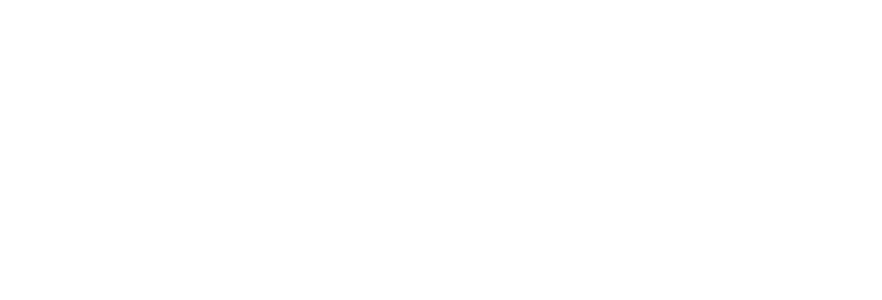
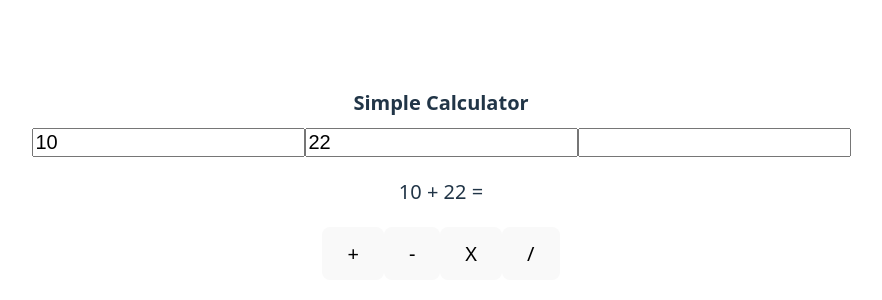
Before and after one commit to Netchicken/lesson2calculator2025, a React (Vite) app: page / in a window 1280 px wide. Shown: the part 220-520 px from the top of the page, without its empty margins (199-1081 px from the left). Built offline with nearby package versions, Linux system fonts and the light colour scheme.

Commit message:
code added

```diff
--- a/src/App.jsx
+++ b/src/App.jsx
@@ -30,7 +30,23 @@
 
   return (
     <>
-      <div>
+      <div className='App-header'>
+        <h1>Simple Calculator</h1>
+        <input type="number" value={first} onChange={(e) => setFirst(e.target.value)} />
+        <input type="number" value={second} onChange={(e) => setSecond(e.target.value)} />
+<input type="number" value={answer} readOnly />
+
+        <div className='calculator'>
+          <div className='display'>
+            <p>{first} + {second} = {answer}</p>
+          </div>
+          <div className='buttons'>
+            <button onClick={() => Calculate("+")}>+</button>
+            <button onClick={() => Calculate("-")}>-</button>
+            <button onClick={() => Calculate("X")}>X</button>
+            <button onClick={() => Calculate("/")}>/</button>
+          </div>
+        </div>
 
       </div>
 
```
